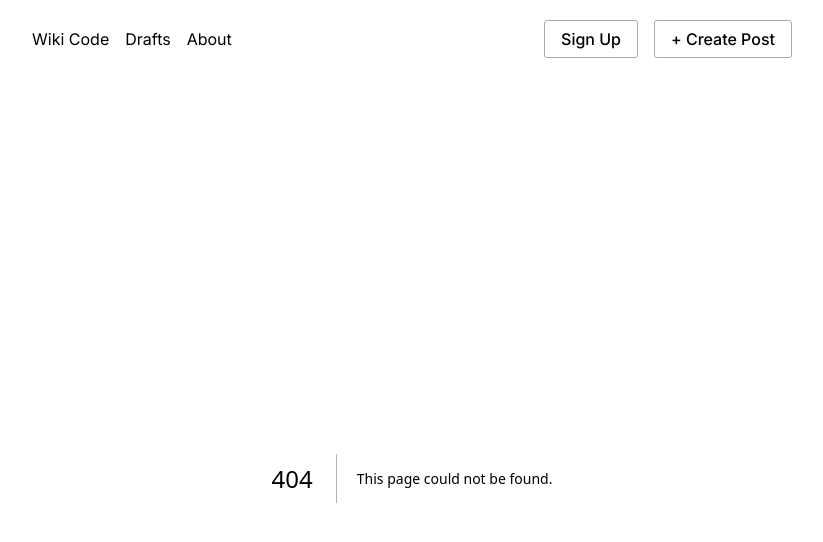
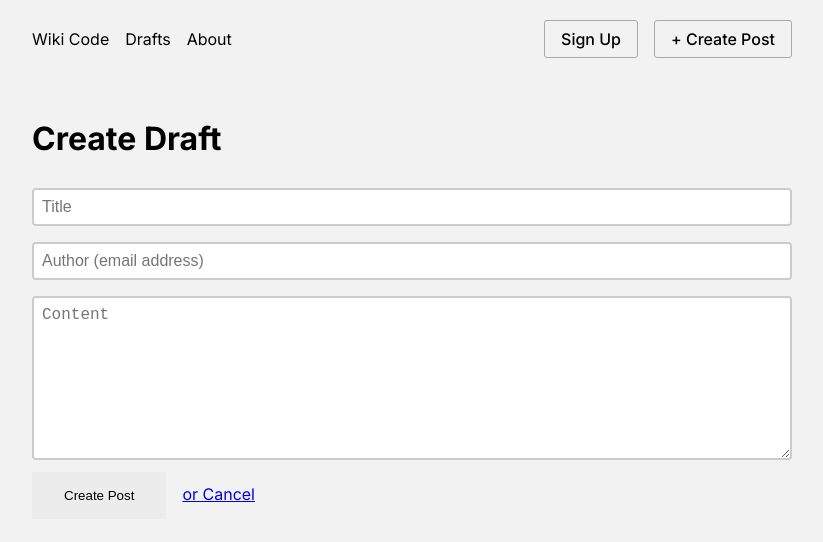
Before and after one commit to lydiavangammeren/wiki-code-with-typescript, a Next.js app: page /create in a window 1280 px wide. Before the commit this address had no page. Shown: the top 542 px of the page, without its empty margins (228-1051 px from the left). Built offline with nearby package versions, Linux system fonts and the light colour scheme.

Commit message:
added createpost page and drafts page

```diff
--- /dev/null
+++ b/app/create/CreatePost.module.css
@@ -0,0 +1,3 @@
+.back {
+    margin-left: 1rem;
+}
--- /dev/null
+++ b/app/create/page.tsx
@@ -0,0 +1,32 @@
+import Link from "next/link";
+import styles from "./CreatePost.module.css"
+import prisma from "@/lib/prisma";
+import { redirect } from "next/navigation";
+
+export default function CreatePostPage() {
+
+    async function submitAction(formData: FormData) {
+        "use server"
+        const title = String(formData.get('title'));
+        const email = String(formData.get('email'));
+        const content = String(formData.get('content'));
+        if (title && email && content) {
+            await prisma.post.create({
+                data: {title, content, author: {connect: {email}}}
+            })
+        }
+        redirect('/drafts');
+    }
+    return (
+        <main>
+            <form action={submitAction}>
+                <h1>Create Draft</h1>
+                <input name="title" placeholder="Title" type="text"/>
+                <input name="email" placeholder="Author (email address)" type="email"/>
+                <textarea name="content" cols={50} rows={8} placeholder="Content"/>
+                <button type="submit">Create Post</button>
+                <Link href="/" className={styles.back}>or Cancel</Link>
+            </form>
+        </main>
+    )
+}
```
Also changed, not shown: app/api/posts/route.ts (deleted, +0 -8 lines), app/drafts/Drafts.module.css (added, +18 -0 lines), app/drafts/page.tsx (added, +18 -0 lines), app/page.tsx (+11 -8 lines), 1 other file (tests, documents, lock files or other folders).
